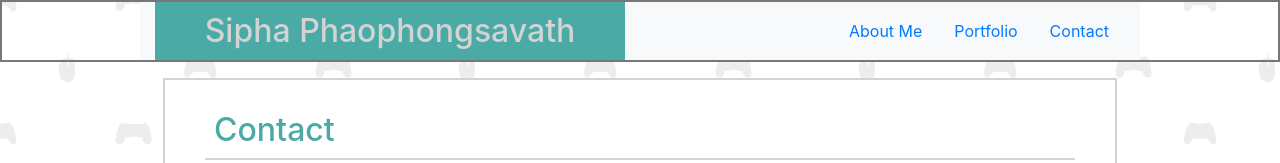
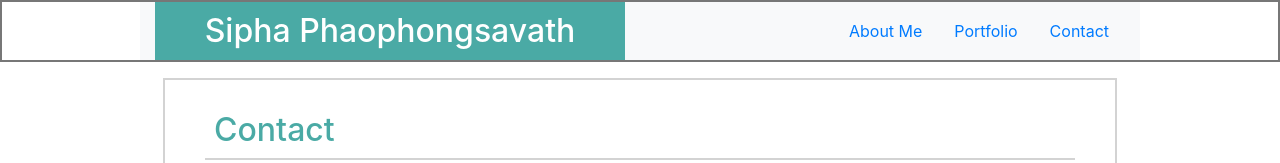
Before and after one commit to sdennisp25/Bootstrap-Portfolio, a plain HTML site: page portfolio.html in a window 1280 px wide. Shown: the top 163 px of the page. Drawn offline with nearby package versions, Linux system fonts and the light colour scheme.

Commit message:
FINAL submission, corrected header color

```diff
--- a/portfolio.html
+++ b/portfolio.html
@@ -12,7 +12,7 @@
 </head>
 
 
-<body background="./images/gaming-pattern.png">
+<body background="./images">
 
 
 <div class="container">
@@ -21,7 +21,7 @@
 			<nav class="navbar navbar-light bg-light" style="padding: 0; max-width: 1000px; margin: 0 auto">
 
 				<div class="col-md-6">
-					<h2 style="color: lightgray; text-align: center; background-color: #4aaaa5; padding: 0; padding: 10px; margin-bottom: 0">Sipha Phaophongsavath</h2>
+					<h2 style="color: #ffffff; text-align: center; background-color: #4aaaa5; padding: 0; padding: 10px; margin-bottom: 0">Sipha Phaophongsavath</h2>
 				</div>
 
 				<div class="col-md-6">
```
Also changed, not shown: index.html (+1 -1 lines).
